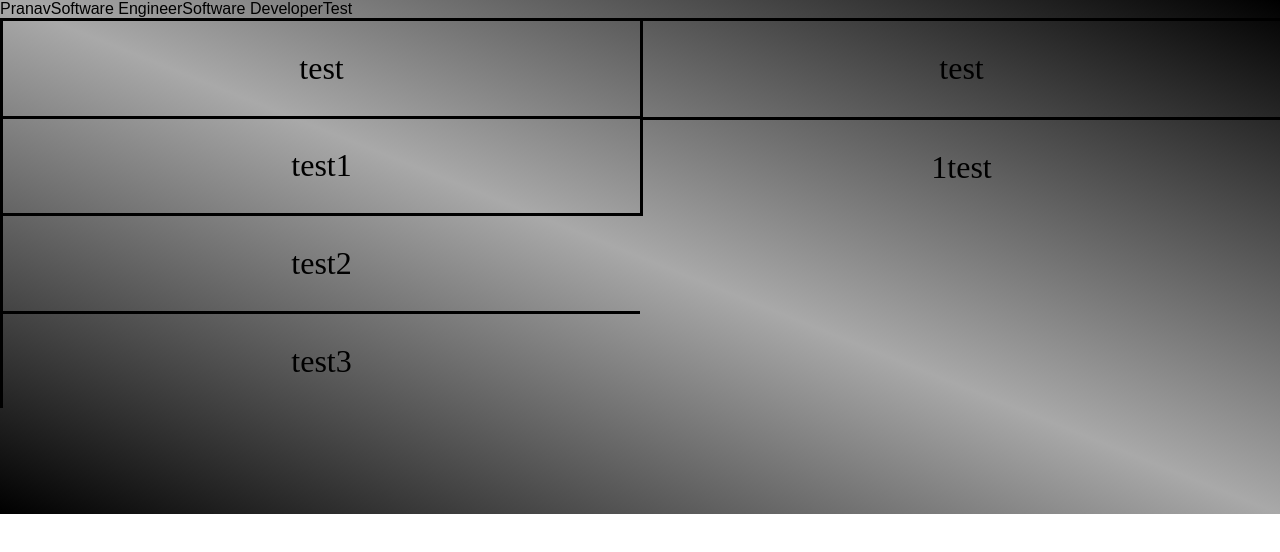
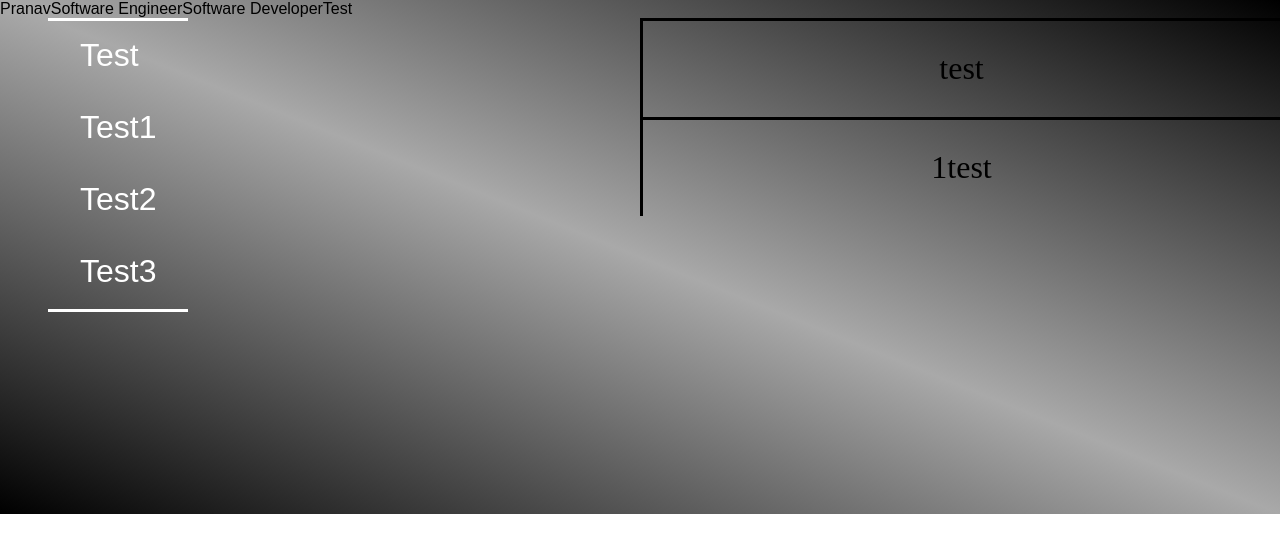
Before and after one commit to Pranie63/Portfolio, a React (Create React App) app: page / in a window 1280 px wide. Shown: the top 552 px of the page. Built offline with nearby package versions, Linux system fonts and the light colour scheme.

Commit message:
Updated category menu layout by condensing and removing buttons

```diff
--- a/src/ProjectCat.css
+++ b/src/ProjectCat.css
@@ -2,20 +2,26 @@
     /* display: flex;
     justify-content: center;
     align-items: center; */
-    text-align: center;
+    width: fit-content;
+    text-align: left;
     font-size: 2em;
     /* font-family: 'Gill Sans', 'Gill Sans MT', Calibri, 'Trebuchet MS', sans-serif; */
     /* font-family: 'Bauhaus 93', sans-serif; */
-    font-family: 'Agency FB';
+    /* font-family: 'Agency FB'; */
+    text-transform: capitalize;
     /* font-family: 'script mt'; */
     /* top: 0; */
-    margin: 0;
-    padding: 0.9em 0 0.9em 0;
-    border-style: solid none none solid;
-    border-color: black;
+    margin: 0.5em;
+    padding: 0em 0.5em 0em 0.5em;
+    color: white;
+    background-color: transparent;
+    /* border-radius: 2em; */
+    border-style: none none solid none;
+    border-color: transparent;
     transition: 1s;
 }
 
 .projectCat:hover {
-    background-color: lightslategray;
+    /* background-color: lightslategray; */
+    border-color: white
 }
--- a/src/ProjectCats.css
+++ b/src/ProjectCats.css
@@ -1,5 +1,10 @@
 .projectCats {
     display: flex;
     flex-direction: column;
+    height: fit-content;
+    width: fit-content;
+    margin: 0 3em;
+    border-style: solid none solid none;
+    border-color: white
     /* overflow-y:auto */
 }
```
